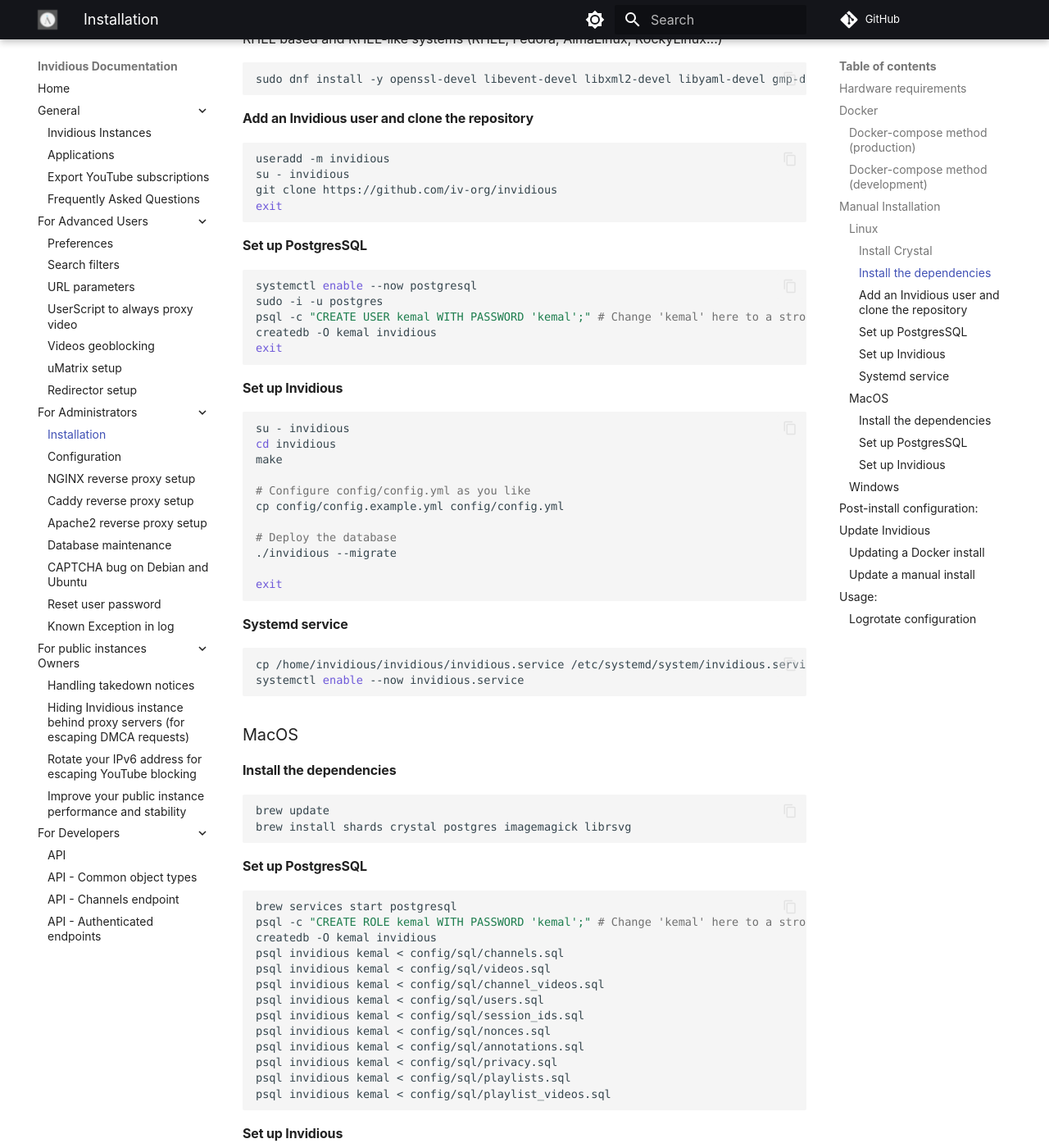
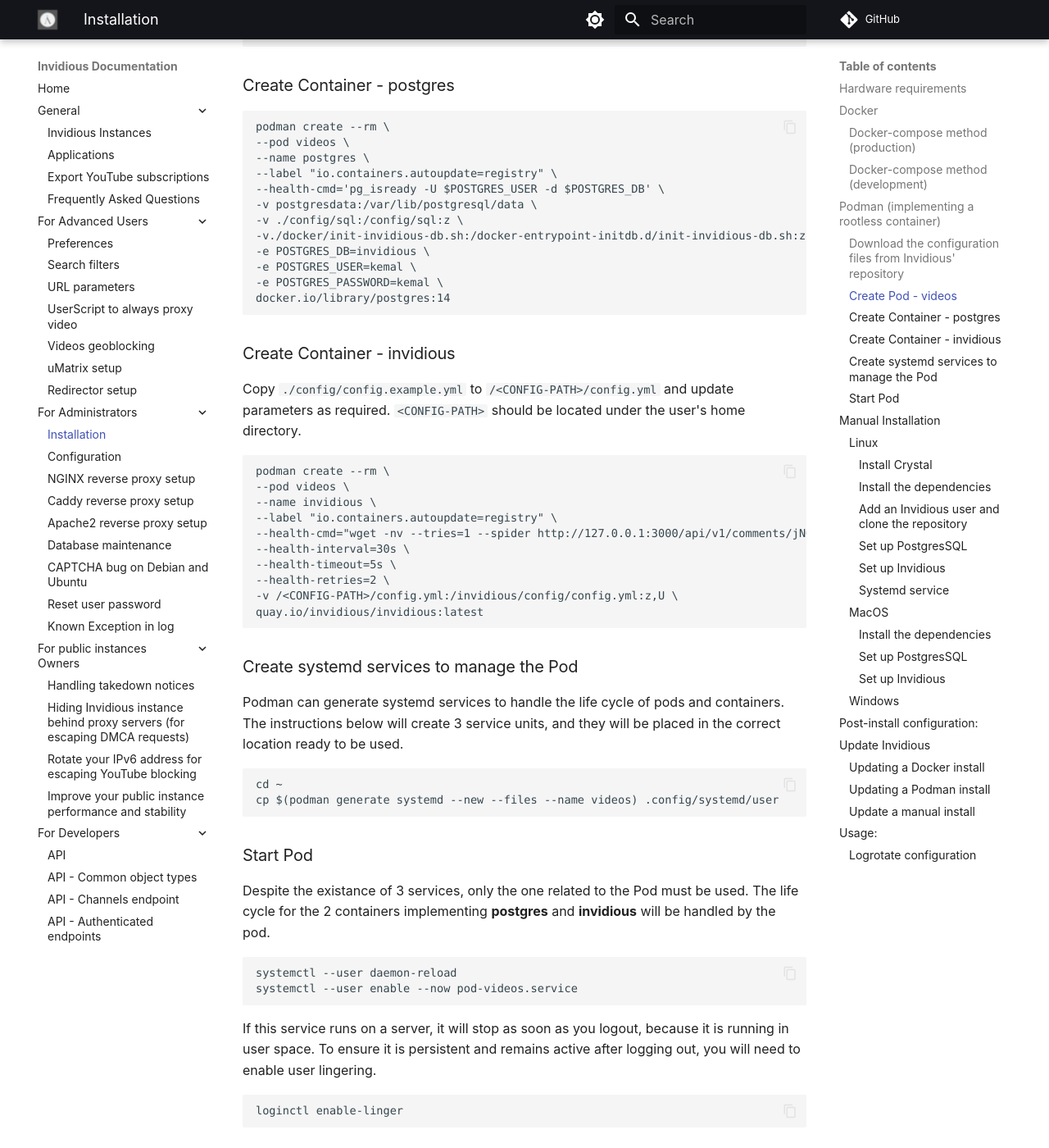
Before and after one commit to iv-org/documentation, an MkDocs documentation site: the page built from docs/installation.md, in a window 1280 px wide and 1400 px high, scrolled down 3028 px. Shown: the whole window at 82% size. Built offline with MkDocs 1.6.1 and Material for MkDocs 9.7.7, drawn with Linux system fonts in a browser that asks for light colours; comment, search, counter and statistics services are not loaded; some of the changed text lies outside the part shown.

Commit message:
Update installation.md (#1)
I'm adding the instructions to implement Invidious using Podman. This implementation creates a rootless container.
It is tested in Fedora and RHEL.

````diff
--- a/docs/installation.md
+++ b/docs/installation.md
@@ -101,6 +101,89 @@
 docker-compose up
 ```
 
+## Podman (implementing a rootless container)
+
+Podman is usually pre-installed in Fedora, CentOS, RHEL and derivatives. But if this is not the case, the instruction below will install all necessary packages.
+
+```bash
+sudo dnf install container-tools
+```
+
+### Download the configuration files from Invidious' repository
+
+Note: Currently the repository has to be cloned, this is because the `init-invidious-db.sh` file and the `config/sql` directory have to be mounted to the postgres container (See the volumes section in the postgres' container). This "problem" will be solved in the future.
+
+```bash
+git clone https://github.com/iv-org/invidious.git
+cd invidious
+```
+
+### Create Pod - videos
+
+```podman
+podman pod create --name videos -p 3000:3000
+```
+
+### Create Container - postgres
+
+```podman
+podman create --rm \
+--pod videos \
+--name postgres \
+--label "io.containers.autoupdate=registry" \
+--health-cmd='pg_isready -U $POSTGRES_USER -d $POSTGRES_DB' \
+-v postgresdata:/var/lib/postgresql/data \
+-v ./config/sql:/config/sql:z \
+-v./docker/init-invidious-db.sh:/docker-entrypoint-initdb.d/init-invidious-db.sh:z \
+-e POSTGRES_DB=invidious \
+-e POSTGRES_USER=kemal \
+-e POSTGRES_PASSWORD=kemal \
+docker.io/library/postgres:14
+```
+
+### Create Container - invidious
+
+Copy `./config/config.example.yml` to `/<CONFIG-PATH>/config.yml` and update parameters as required.
+`<CONFIG-PATH>` should be located under the user's home directory.
+
+```podman
+podman create --rm \
+--pod videos \
+--name invidious \
+--label "io.containers.autoupdate=registry" \
+--health-cmd="wget -nv --tries=1 --spider http://127.0.0.1:3000/api/v1/comments/jNQXAC9IVRw || exit 1" \
+--health-interval=30s \
+--health-timeout=5s \
+--health-retries=2 \
+-v /<CONFIG-PATH>/config.yml:/invidious/config/config.yml:z,U \
+quay.io/invidious/invidious:latest
+```
+
+### Create systemd services to manage the Pod
+
+Podman can generate systemd services to handle the life cycle of pods and containers.
+The instructions below will create 3 service units, and they will be placed in the correct location ready to be used.
+
+```podman
+cd ~
+cp $(podman generate systemd --new --files --name videos) .config/systemd/user
+```
+
+### Start Pod
+
+Despite the existance of 3 services, only the one related to the Pod must be used. The life cycle for the 2 containers implementing **postgres** and **invidious** will be handled by the pod.
+
+```systemd
+systemctl --user daemon-reload
+systemctl --user enable --now pod-videos.service
+```
+
+If this service runs on a server, it will stop as soon as you logout, because it is running in user space.
+To ensure it is persistent and remains active after logging out, you will need to enable user lingering.
+
+```systemd
+loginctl enable-linger
+```
 
 ## Manual Installation
 
@@ -241,6 +324,12 @@
 docker image prune -f
 ```
 
+#### Updating a Podman install
+```bash
+podman auto-update
+podman image prune -f
+```
+
 #### Update a manual install
 ```bash
 su - invidious
````
